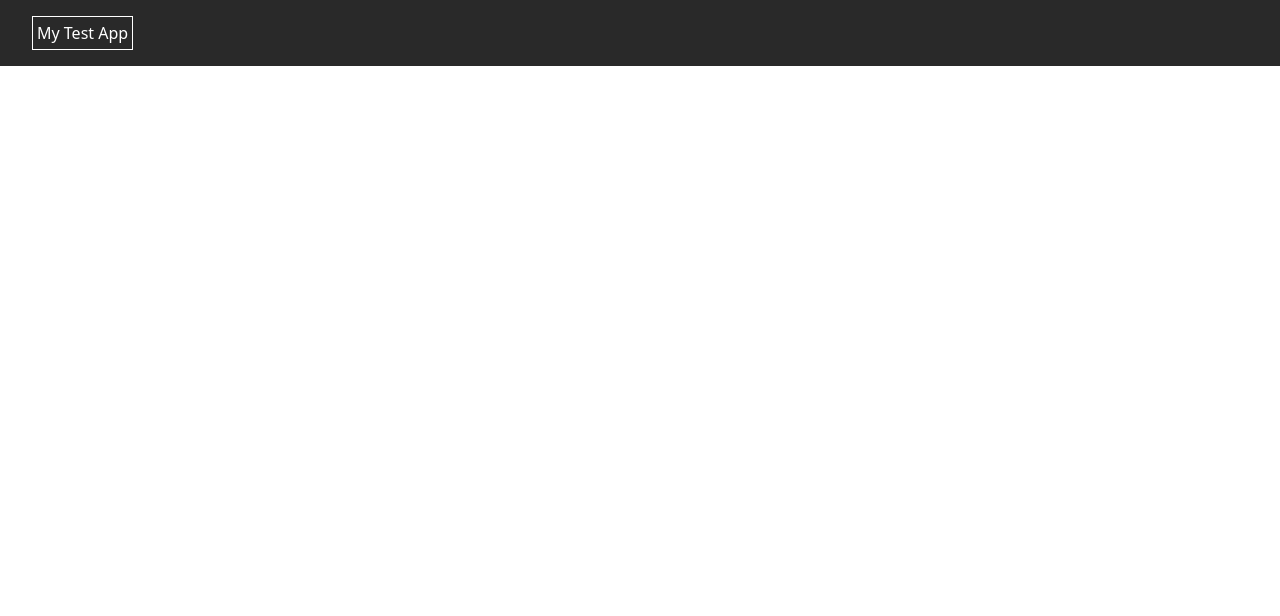
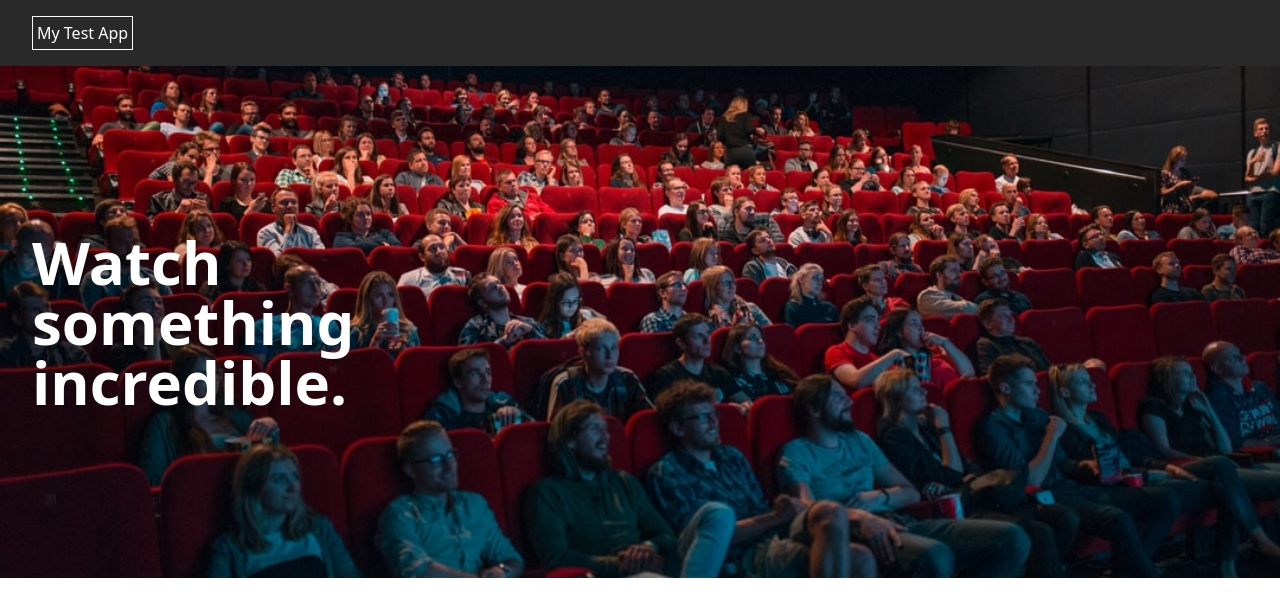
Before and after one commit to Dewaley/slickmedia, a JavaScript app: page / in a window 1280 px wide. Shown: the top 616 px of the page. Built offline with nearby package versions, Linux system fonts and the light colour scheme; the HTML template or start-up script is replaced by a standard one.

Commit message:
Banner done

```diff
--- a/src/App.js
+++ b/src/App.js
@@ -1,10 +1,12 @@
 import './App.css';
+import Banner from './components/Banner';
 import Header from './components/Header';
 
 function App() {
   return (
     <div>
       <Header/>
+      <Banner/>
     </div>
   );
 }
--- /dev/null
+++ b/src/components/Banner.js
@@ -0,0 +1,11 @@
+const Banner = () => {
+  return (
+    <div className="flex w-screen h-[40vw] bg-banner bg-center bg-cover bg-no-repeat justify-center items-center md:justify-start">
+      <p className="text-white text-3xl sm:text-5xl md:text-6xl text-center font-bold w-[300px] sm:w-[250px] md:text-left pl-8">
+        Watch something incredible.
+      </p>
+    </div>
+  );
+}
+
+export default Banner
--- a/src/components/Header.js
+++ b/src/components/Header.js
@@ -1,5 +1,3 @@
-import React from 'react'
-
 const Header = () => {
   return (
     <div className='w-screen bg-[#292929] py-4 px-8 flex justify-center md:justify-start'>
--- a/tailwind.config.js
+++ b/tailwind.config.js
@@ -1,7 +1,11 @@
 module.exports = {
   content: ['./src/**/*.{js,jsx,ts,tsx}'],
   theme: {
-    extend: {},
+    extend: {
+      backgroundImage: {
+        'banner': "url('/src/assets/banner.jpeg')",
+      },
+    },
   },
   plugins: [],
 };
```
Also changed, not shown: src/assets/banner.jpeg (renamed from src/assets/b02da0a986cf181384e8f65c83d112d4.jpeg).
